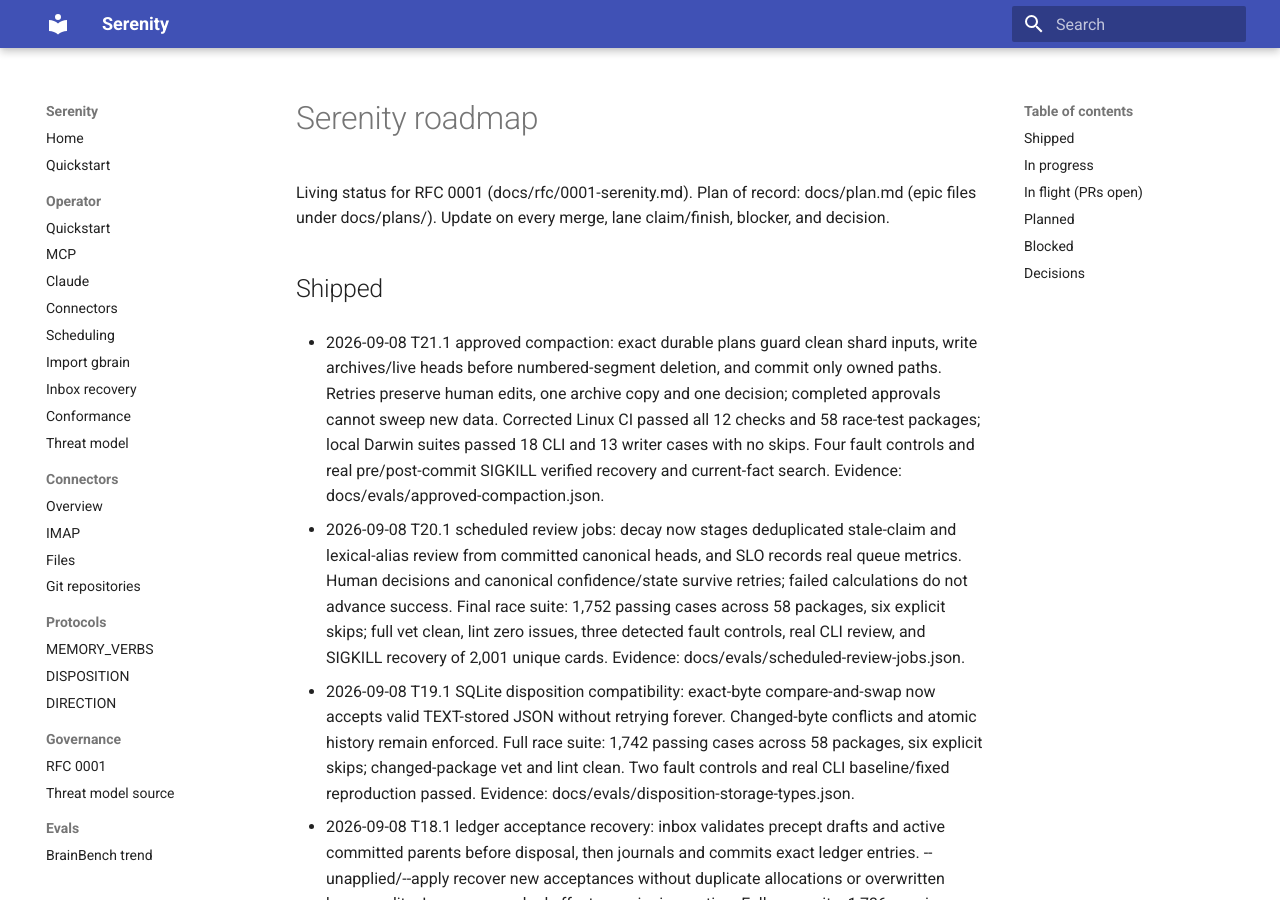
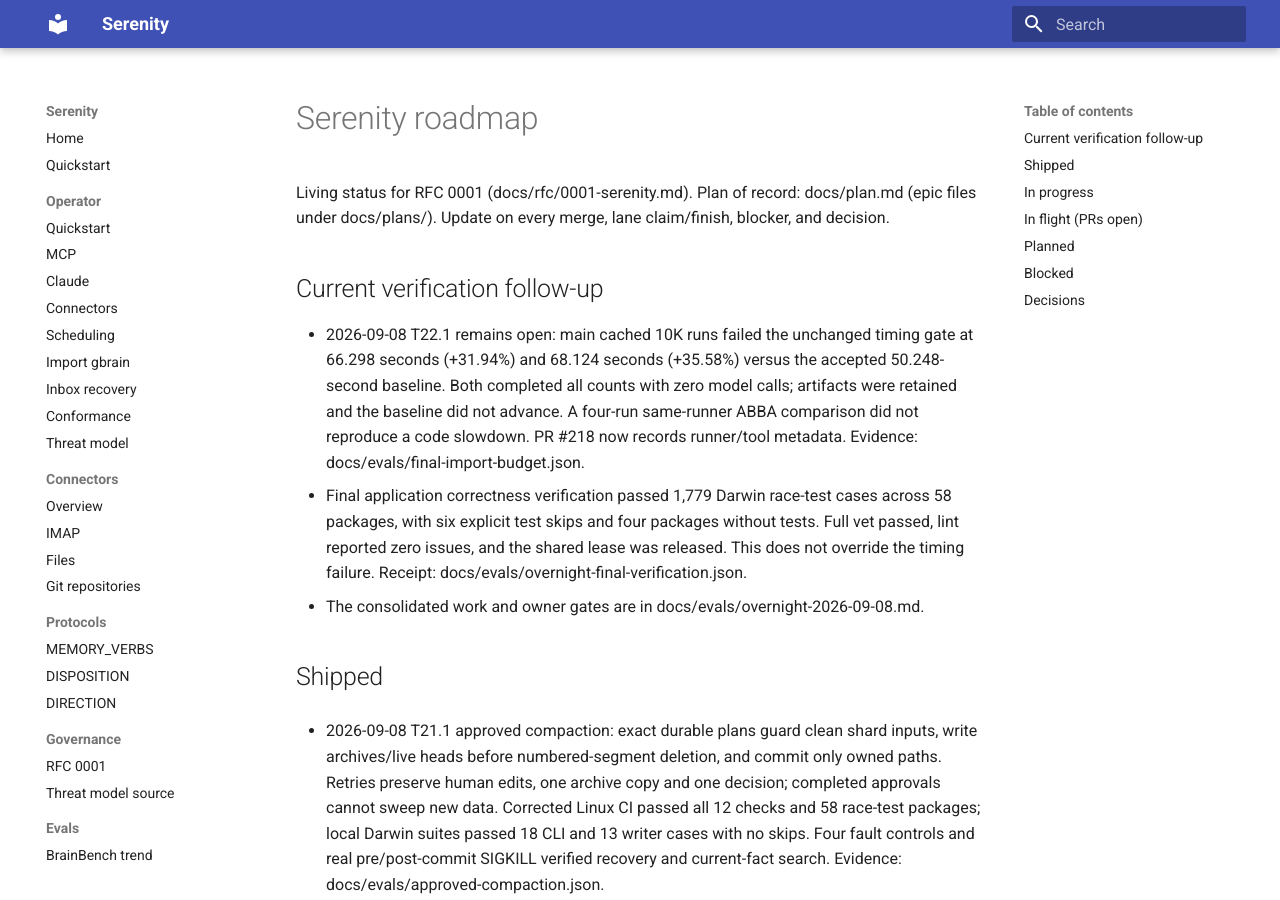
Before and after one commit to sirerun/serenity, an MkDocs documentation site: the page built from docs/roadmap.md, in a window 1280 px wide and 900 px high. Built offline with MkDocs 1.6.1 and Material for MkDocs 9.7.7, drawn with Linux system fonts in a browser that asks for light colours; some of the changed text lies outside the part shown.

Commit message:
Link overnight handoff and keep performance investigation open

```diff
--- a/docs/plan.md
+++ b/docs/plan.md
@@ -80,6 +80,8 @@ Out of scope: Flutter app (v1.1), Graph email, ANN index, multi-principal enforc
 ### E20 -- Scheduled review jobs -> docs/plans/E20-scheduled-review-jobs.md (1/1; scheduled decay review and queue metrics verified, 2026-09-08)
 
 ### E21 -- Approved compaction publication -> docs/plans/E21-approved-compaction.md (1/1; approved compaction publication and recovery verified, 2026-09-08)
+
+### E22 -- Final import performance investigation -> docs/plans/E22-import-budget-investigation.md (0/1; two production timing failures retained; paired comparison did not reproduce a code slowdown, 2026-09-08)
 
 Decisions confirmed by David on 2026 08 27 (no open decisions remain):
 - OD-1 Second labeler for golden sets: two independent frontier-model passes from different families with David adjudicating (ADR 005).
--- a/docs/roadmap.md
+++ b/docs/roadmap.md
@@ -1,6 +1,12 @@
 # Serenity roadmap
 
 Living status for RFC 0001 (docs/rfc/0001-serenity.md). Plan of record: docs/plan.md (epic files under docs/plans/). Update on every merge, lane claim/finish, blocker, and decision.
+
+## Current verification follow-up
+
+- 2026-09-08 T22.1 remains open: main cached 10K runs failed the unchanged timing gate at 66.298 seconds (+31.94%) and 68.124 seconds (+35.58%) versus the accepted 50.248-second baseline. Both completed all counts with zero model calls; artifacts were retained and the baseline did not advance. A four-run same-runner ABBA comparison did not reproduce a code slowdown. PR #218 now records runner/tool metadata. Evidence: docs/evals/final-import-budget.json.
+- Final application correctness verification passed 1,779 Darwin race-test cases across 58 packages, with six explicit test skips and four packages without tests. Full vet passed, lint reported zero issues, and the shared lease was released. This does not override the timing failure. Receipt: docs/evals/overnight-final-verification.json.
+- The consolidated work and owner gates are in docs/evals/overnight-2026-09-08.md.
 
 ## Shipped
 
```
